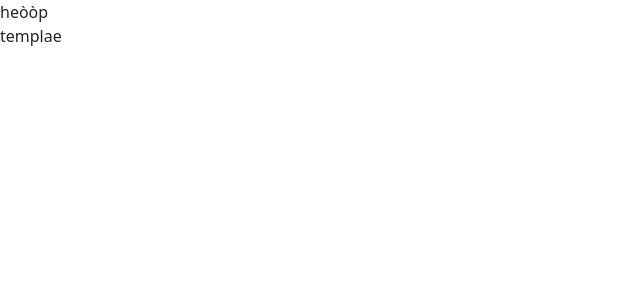
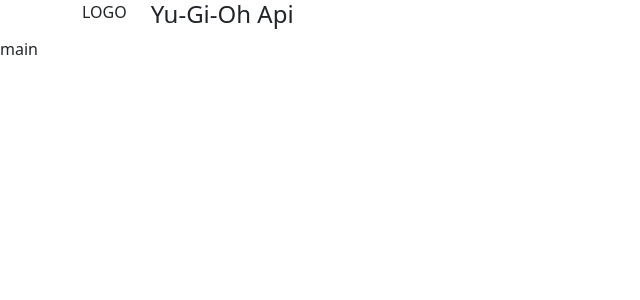
Before and after one commit to aalexebr/vite-yu-gi-oh, a Vue app: page / in a window 1280 px wide. Shown: the top 300 px of the page, without its empty margins (0-640 px from the left). Built offline with nearby package versions, Linux system fonts and the light colour scheme.

Commit message:
ADD header

```diff
--- a/src/App.vue
+++ b/src/App.vue
@@ -1,6 +1,8 @@
 <script>
 import axios from 'axios';
 import componentTemplate from './components/componentTemplate.vue';
+import HeaderComponent from './components/HeaderComp.vue';
+import MainComponent from './components/MainComp.vue';
 import {store} from './store';
 
 export default{
@@ -10,14 +12,15 @@
       }
     },
     components: {
-      componentTemplate
+      HeaderComponent,
+      MainComponent,
     },
 }
 </script>
 
 <template>
-  {{ store.text }}
-  <componentTemplate/>
+  <HeaderComponent/>
+  <MainComponent/>
 </template>
 
 <style lang="scss">
--- a/src/components/HeaderComp.vue
+++ b/src/components/HeaderComp.vue
@@ -0,0 +1,36 @@
+<script>
+export default{
+    data(){
+      return{}
+    },
+    components: {
+
+    }
+}
+</script>
+
+<template>
+<header>
+    <div class="container">
+        <div class="row">
+            <div class="col-auto">
+                LOGO
+            </div>
+            <div class="col-auto">
+                <h1>
+                    yu-gi-oh api
+                </h1>
+            </div>
+        </div>
+    </div>
+</header>
+</template>
+
+<style lang="scss" scoped>
+header{
+    h1{
+        text-transform: capitalize;
+        font-size: 1.50rem;
+    }
+}
+</style>
--- a/src/components/MainComp.vue
+++ b/src/components/MainComp.vue
@@ -0,0 +1,18 @@
+<script>
+export default{
+    data(){
+      return{}
+    },
+    components: {
+
+    }
+}
+</script>
+
+<template>
+main
+</template>
+
+<style lang="scss" scoped>
+
+</style>
--- a/src/components/componentTemplate.vue
+++ b/src/components/componentTemplate.vue
@@ -10,9 +10,7 @@
 </script>
 
 <template>
-<div>
-  templae
-</div>
+
 </template>
 
 <style lang="scss" scoped>
```
Also changed, not shown: src/components/FooterComp.vue (+18 -0 lines).
